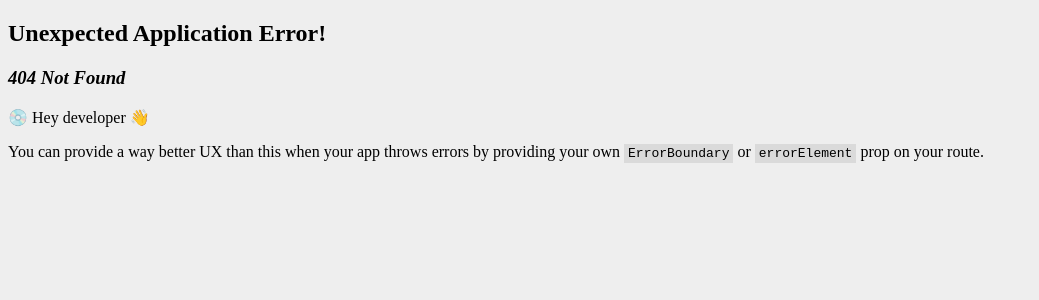
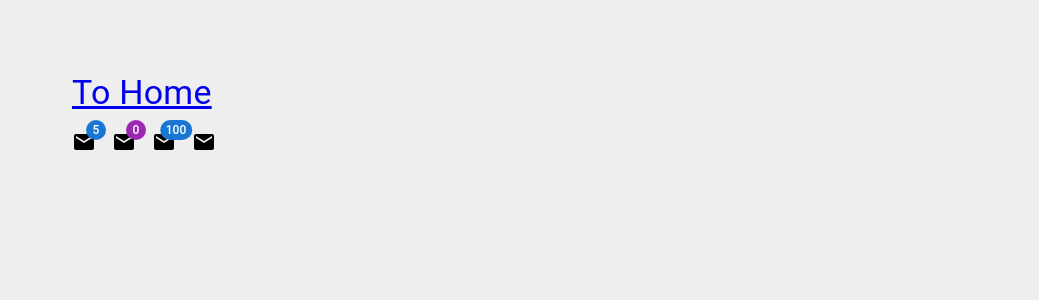
Before and after one commit to DonOhhhh/React-MUI-Tutorials, a React (Vite) app: page /badge in a window 1280 px wide. Before the commit this address had no page. Shown: the top 300 px of the page, without its empty margins (0-1039 px from the left). Built offline with nearby package versions, Linux system fonts and the light colour scheme.

Commit message:
feat : Badge

```diff
--- a/src/components/Links.tsx
+++ b/src/components/Links.tsx
@@ -23,6 +23,7 @@
         { link: "/speeddial", text: "SpeedDial" },
         { link: "/bottomnavigation", text: "Bottom Navigation" },
         { link: "/avatar", text: "Avatar" },
+        { link: "/badge", text: "Badge" },
     ];
 
     return (
--- /dev/null
+++ b/src/components/MuiBadge.tsx
@@ -0,0 +1,21 @@
+import { Mail } from "@mui/icons-material";
+import { Badge, Stack } from "@mui/material";
+
+export const MuiBadge = () => {
+    return (
+        <Stack spacing={2} direction={"row"}>
+            <Badge badgeContent={5} color="primary">
+                <Mail />
+            </Badge>
+            <Badge badgeContent={0} color="secondary" showZero>
+                <Mail />
+            </Badge>
+            <Badge badgeContent={100} color="primary" max={999}>
+                <Mail />
+            </Badge>
+            <Badge variant="dot" color="primary" invisible>
+                <Mail />
+            </Badge>
+        </Stack>
+    );
+};
--- a/src/main.tsx
+++ b/src/main.tsx
@@ -22,6 +22,7 @@
 import { MuiSpeedDial } from "./components/MuiSpeedDial.tsx";
 import { MuiBottomNavigation } from "./components/MuiBottomNavigation.tsx";
 import { MuiAvatar } from "./components/MuiAvatar.tsx";
+import { MuiBadge } from "./components/MuiBadge.tsx";
 
 const router = createBrowserRouter([
     {
@@ -112,6 +113,10 @@
                 path: "/avatar",
                 element: <MuiAvatar />,
             },
+            {
+                path: "/badge",
+                element: <MuiBadge />,
+            },
         ],
     },
 ]);
```
